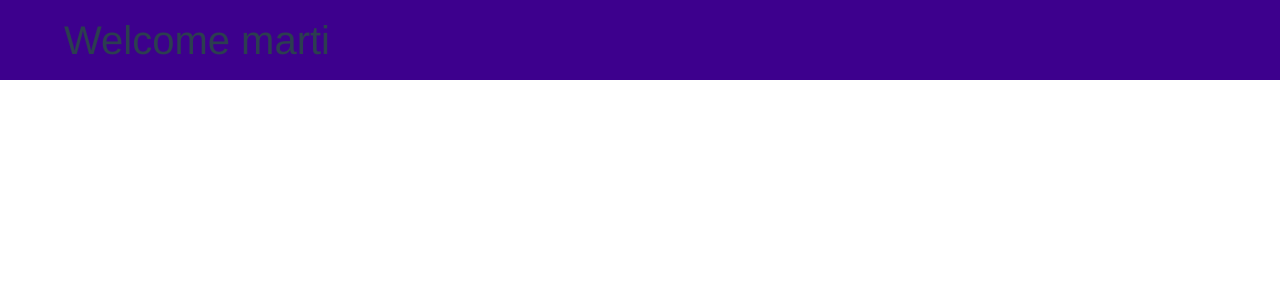
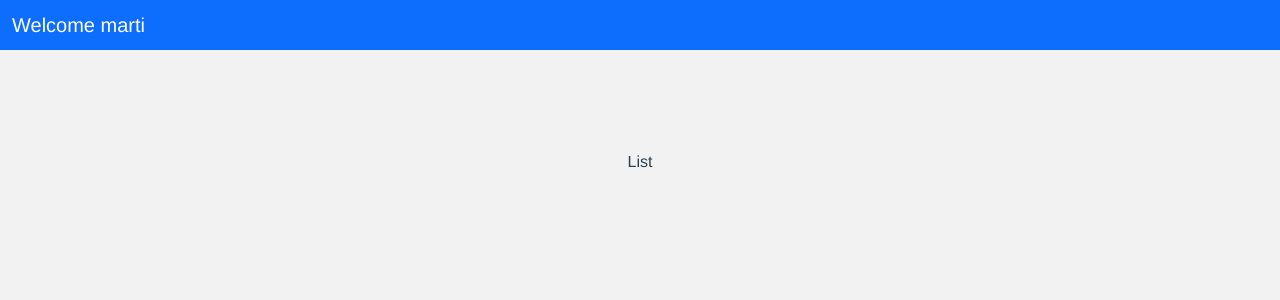
Before and after one commit to im-dalex/ProductCustomize, a Vue app: page /products in a window 1280 px wide. Shown: the top 300 px of the page. Built offline with nearby package versions, Linux system fonts and the light colour scheme.

Commit message:
set main layout styles

```diff
--- a/src/App.vue
+++ b/src/App.vue
@@ -13,24 +13,21 @@ export default defineComponent({
 </script>
 
 <style lang="scss">
+html,
+body {
+  height: 100%;
+  margin: 0;
+}
+
 #app {
   font-family: Avenir, Helvetica, Arial, sans-serif;
   -webkit-font-smoothing: antialiased;
   -moz-osx-font-smoothing: grayscale;
   text-align: center;
   color: #2c3e50;
-}
-
-#nav {
-  padding: 30px;
-
-  a {
-    font-weight: bold;
-    color: #2c3e50;
-
-    &.router-link-exact-active {
-      color: #42b983;
-    }
-  }
+  background: #f2f2f2;
+  display: flex;
+  flex-flow: column;
+  height: 100%;
 }
 </style>
--- a/src/components/layout/TheHeader.vue
+++ b/src/components/layout/TheHeader.vue
@@ -1,41 +1,11 @@
 <template>
   <header>
-    <nav>
-      <h1>Welcome marti</h1>
+    <nav class="navbar navbar-dark bg-primary">
+      <div class="container-fluid">
+        <span class="navbar-brand mb-0 h1">Welcome marti</span>
+      </div>
     </nav>
   </header>
 </template>
 
-<style scoped>
-header {
-  width: 100%;
-  height: 5rem;
-  background-color: #3d008d;
-  display: flex;
-  justify-content: center;
-  align-items: center;
-}
-
-h1 {
-  margin: 0;
-}
-
-h1 a {
-  color: white;
-  margin: 0;
-}
-
-h1 a:hover,
-h1 a:active,
-h1 a.router-link-active {
-  border-color: transparent;
-}
-
-header nav {
-  width: 90%;
-  margin: auto;
-  display: flex;
-  justify-content: space-between;
-  align-items: center;
-}
-</style>
+<style scoped></style>
--- a/src/views/Main.vue
+++ b/src/views/Main.vue
@@ -1,20 +1,51 @@
 <template>
   <the-header />
-  <router-view v-slot="slotProps">
-    <transition name="route" mode="out-in">
-      <component :is="slotProps.component" />
-    </transition>
-  </router-view>
+  <main class="page-content">
+    <router-view v-slot="slotProps">
+      <transition name="route" mode="out-in">
+        <component :is="slotProps.Component" />
+      </transition>
+    </router-view>
+  </main>
 </template>
 
 <script lang="ts">
-import { defineComponent } from "@vue/runtime-core";
-import TheHeader from "@/components/layout/TheHeader.vue";
+import { defineComponent } from '@vue/runtime-core';
+import TheHeader from '@/components/layout/TheHeader.vue';
 
 export default defineComponent({
-  name: "MainWrapper",
+  name: 'MainWrapper',
   components: { TheHeader },
 });
 </script>
 
-<style></style>
+<style lang="scss" scoped>
+.page-content {
+  margin: 100px;
+  flex: 1 1 auto;
+
+  .route-enter-from {
+    opacity: 0;
+    transform: translateY(-30px);
+  }
+
+  .route-leave-to {
+    opacity: 0;
+    transform: translateY(30px);
+  }
+
+  .route-enter-active {
+    transition: all 0.3s ease-out;
+  }
+
+  .route-leave-active {
+    transition: all 0.3s ease-in;
+  }
+
+  .route-enter-to,
+  .route-leave-from {
+    opacity: 1;
+    transform: translateY(0);
+  }
+}
+</style>
```
